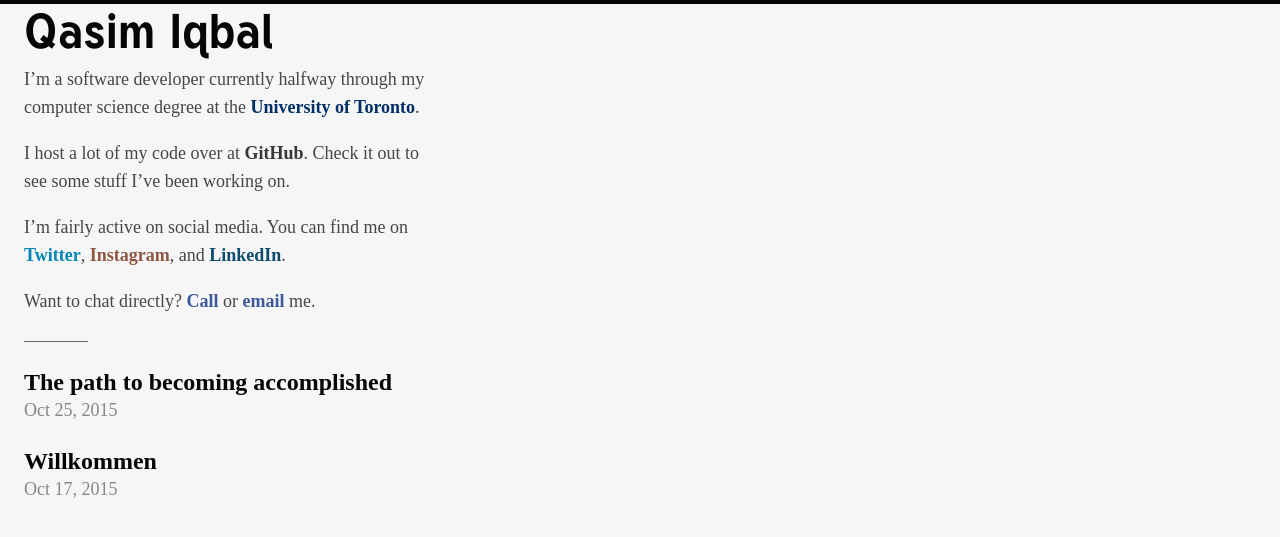
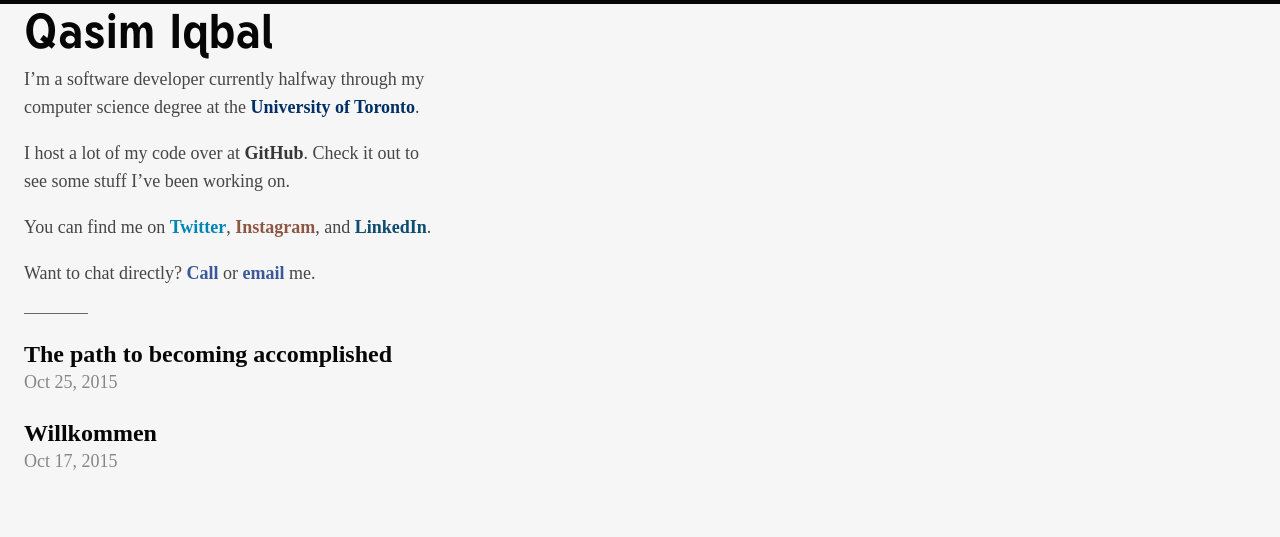
Before and after one commit to qasim/qas.im, a Jekyll site: the page built from index.html, in a window 1280 px wide. Shown: the top 537 px of the page. Built offline with Jekyll 4.4.1, drawn with Linux system fonts in a browser that asks for light colours; some web fonts are replaced.

Commit message:
Update index.html

```diff
--- a/index.html
+++ b/index.html
@@ -12,7 +12,7 @@
     I host a lot of my code over at <a id="github" href="https://github.com/Qasim" target="_blank">GitHub</a>. Check it out to see some stuff I’ve been working on.
   </p>
   <p>
-    I’m fairly active on social media. You can find me on <a id="twitter" href="https://twitter.com/DrQas" target="_blank">Twitter</a>, <a id="instagram" href="https://instagram.com/DrQas/" target="_blank">Instagram</a>, and <a id="linkedin" href="https://www.linkedin.com/in/DrQas" target="_blank">LinkedIn</a>.
+    You can find me on <a id="twitter" href="https://twitter.com/DrQas" target="_blank">Twitter</a>, <a id="instagram" href="https://instagram.com/DrQas/" target="_blank">Instagram</a>, and <a id="linkedin" href="https://www.linkedin.com/in/DrQas" target="_blank">LinkedIn</a>.
   </p>
   <p>
     Want to chat directly? <a href="tel:18076290793">Call</a> or <a href="mailto:me@qas.im">email</a> me.
```
